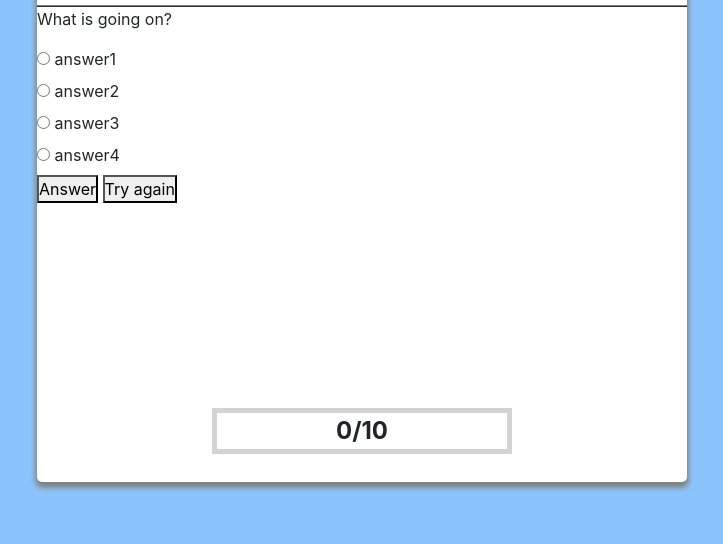
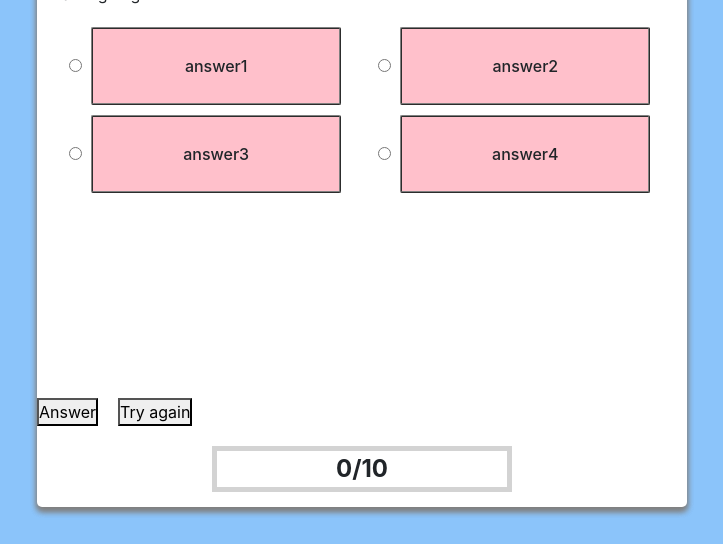
Before and after one commit to OLGON92/Trivia-Fun, a website built with webpack: page src/index.html in a window 1280 px wide. Shown: the part 256-800 px from the top of the page, without its empty margins (268-991 px from the left). Built offline with nearby package versions, Linux system fonts and the light colour scheme; no server answers.

Commit message:
add UI logic

```diff
--- a/src/css/styles.css
+++ b/src/css/styles.css
@@ -25,9 +25,8 @@ body {
   margin-left: 220px;
   background-color: white;
   width: 650px;
-  height: 650px;
-  border-bottom-left-radius: 5px;
-  border-bottom-right-radius: 5px;
+  height: 700px;
+  border-radius: 5px;;
   box-shadow: 0 4px 6px grey, 0 4px 6px grey;
 }
 
@@ -69,12 +68,36 @@ h1 {
   box-shadow: 0 .5px 2px grey, 0 .5px 2px grey;
 }
 
+.pick-options {
+  display: flex;
+  flex-wrap: wrap;
+  justify-content: space-evenly;
+}
+
+.choice-option {
+  text-align: center;
+  width: 250px;
+  border-radius: 2px;
+  font-weight: 500;
+  background-color: pink;
+  margin: 5px;
+  padding: 25px;
+  cursor: pointer;
+  border: 2px ridge grey;
+}
+
+.them-buttons {
+  display: flex;
+  gap: 20px;
+  margin-top: 200px;
+}
+
 .questionNumber {
   text-align: center;
   font-weight: 700;
   font-size: 1.5rem;
   border: 5px solid lightgrey;
-  margin-top: 205px;
+  margin-top: 20px;
   margin-left: 175px;
   margin-right: 175px;
 }
--- a/src/index.html
+++ b/src/index.html
@@ -19,18 +19,24 @@
       <div class="quiz">
         <p id="question">What is going on?</p>
         <div class="pick-options">
-          <input type="radio" id="answer1" name="answer-choice" value="answer1">
-          <label for="answer1">answer1</label>
-          <br>
-          <input type="radio" id="answer2" name="answer-choice" value="answer2">
-          <label for="answer2">answer2</label>
-          <br>
-          <input type="radio" id="answer3" name="answer-choice" value="answer3">
-          <label for="answer3">answer3</label>
-          <br>
-          <input type="radio" id="answer4" name="answer-choice" value="answer4">
-          <label for="answer4">answer4</label>
-          <br>
+          <div class="btn-choice">
+            <input type="radio" id="answer1" name="answer-choice" value="answer1">
+            <label class="choice-option" for="answer1">answer1</label>
+          </div>
+          <div class="btn-choice">
+            <input type="radio" id="answer2" name="answer-choice" value="answer2">
+            <label class="choice-option" for="answer2">answer2</label>
+          </div>
+          <div class="btn-choice">
+            <input type="radio" id="answer3" name="answer-choice" value="answer3">
+            <label class="choice-option"  for="answer3">answer3</label>
+          </div>
+          <div class="btn-choice">
+            <input type="radio" id="answer4" name="answer-choice" value="answer4">
+            <label class="choice-option" for="answer4">answer4</label>
+          </div>
+        </div>
+        <div class="them-buttons">
           <button type="button" id="answer">Answer</button>
           <button type="button" id="start-over">Try again</button>
         </div>
--- a/src/index.js
+++ b/src/index.js
@@ -1,14 +1,20 @@
 import 'bootstrap';
 import 'bootstrap/dist/css/bootstrap.min.css';
 import './css/styles.css';
+import Host from './js/trivia.js'
 
+window.addEventListener("load", start);
 
 async function apiCall(){
-  let response = await fetch('https://opentdb.com/api.php?amount=10');
+  let response = await fetch('https://opentdb.com/api.php?amount=10&category=15&difficulty=medium&type=multiple');
   console.log(response)
   let data = await response.json()
-  console.log(data)
-  triviaData(data)
+  return data;
 }
 
-function triviaData(data){}
+function start()
+{
+let One = new Host(apiCall());
+console.log(One)
+console.log(One.func);
+}
```
